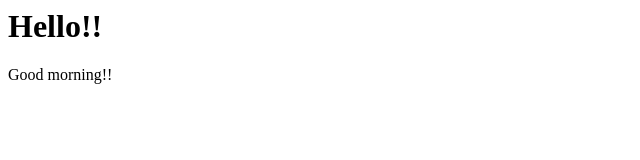
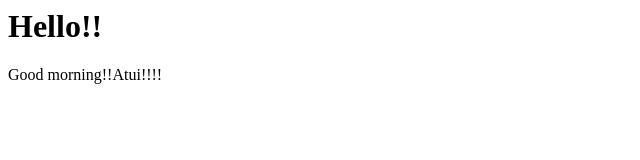
Before and after one commit to HRiku2246/portfolio, a plain HTML site: page index.html in a window 1280 px wide. Shown: the full height of the page, 0-640 px from the left. Drawn offline with Linux system fonts and the light colour scheme.

Commit message:
Add files via upload

```diff
--- a/index.html
+++ b/index.html
@@ -5,7 +5,7 @@
 	<body>
 		<h1>Hello!!</h1>
 		<p>
-			Good morning!!
+			Good morning!!Atui!!!!
 		</p>
 	</body>
 </html>
```
